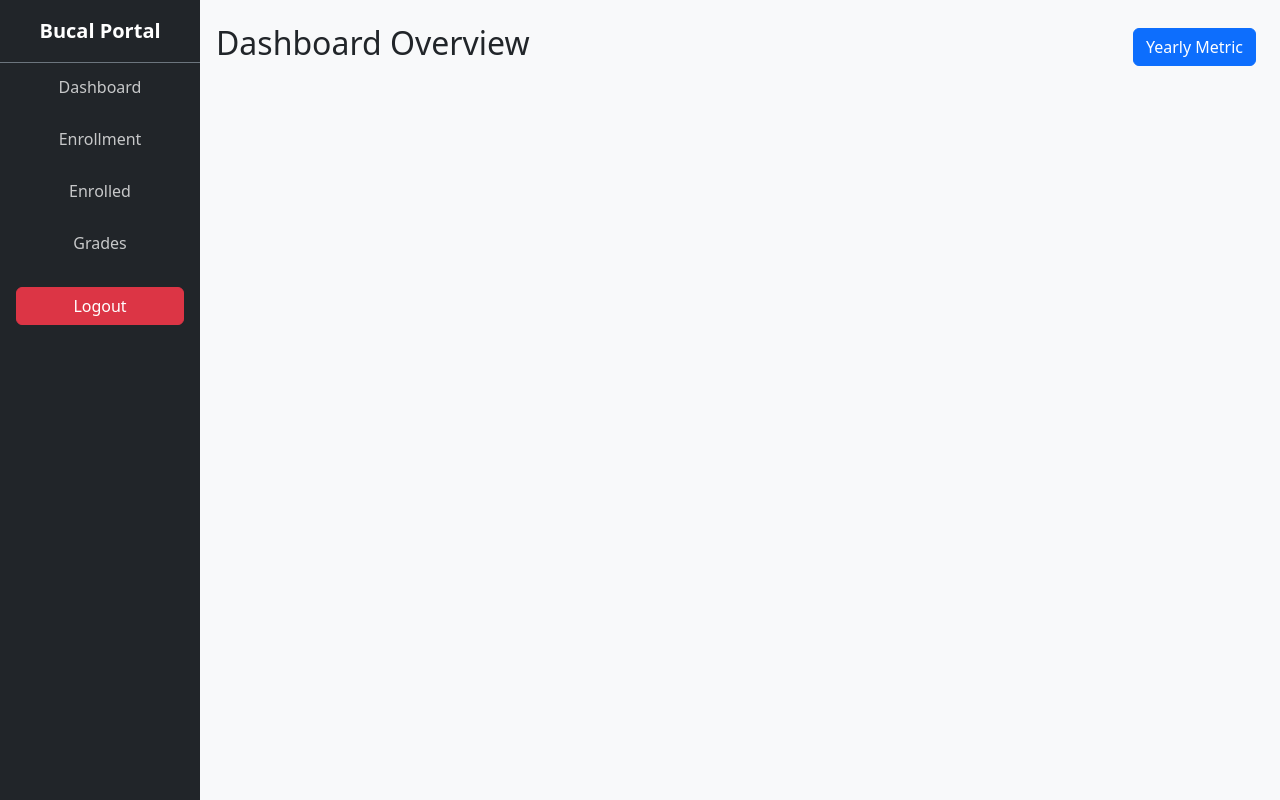
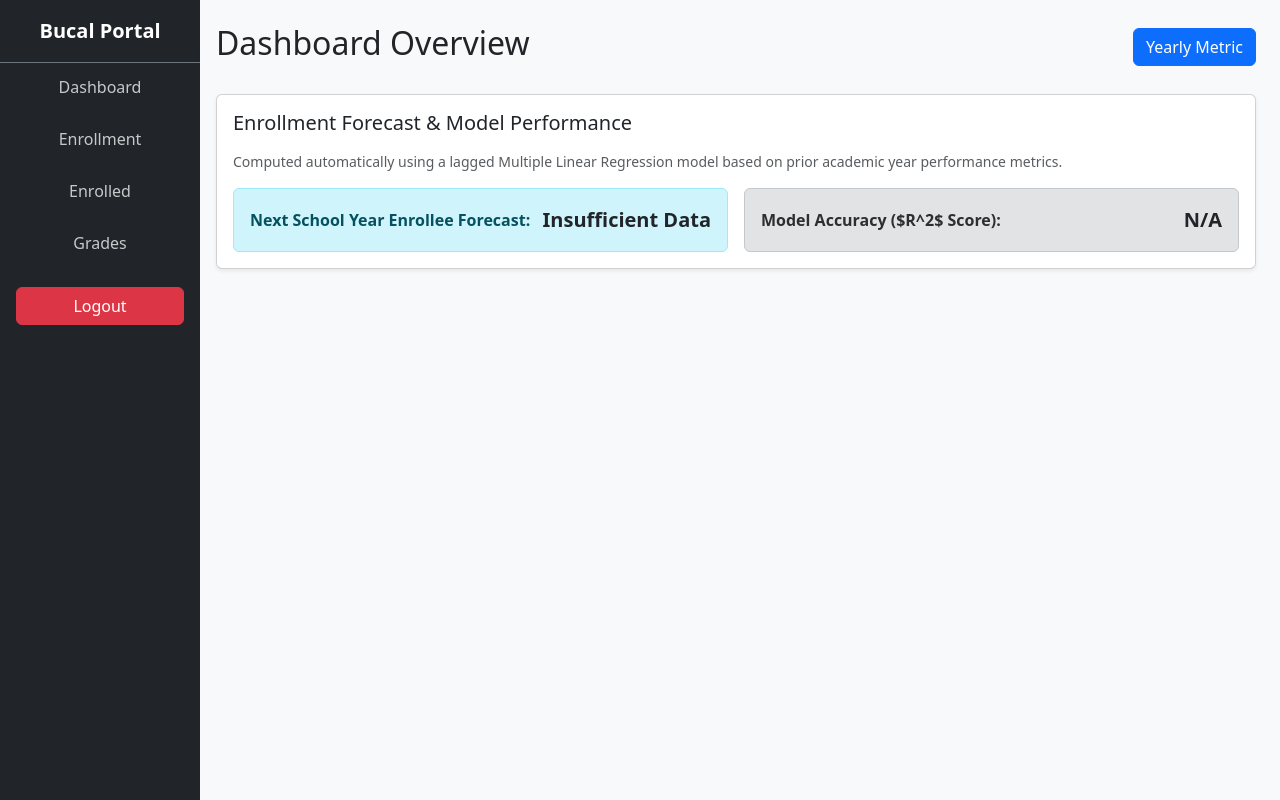
Before and after one commit to adashinobeniohubgit/BucalThesis, a Flask app: page / in a window 1280 px wide. Run offline with Flask 3, Linux system fonts and the light colour scheme; the visitor is signed in with stand-in values (Sample User, id 1); data comes from the database, SQL or seed files in the repository.

Commit message:
added multiress algo

```diff
--- a/app/routes.py
+++ b/app/routes.py
@@ -2,6 +2,8 @@ from flask import Blueprint, render_template, redirect, request, url_for, sessio
 from app.models import User, Enrollment, YearlyMetric # Make sure to import your User model instead of or alongside myTask
 from app import db
 from datetime import datetime
+import pandas as pd
+from sklearn.linear_model import LinearRegression
 
 main_bp = Blueprint('main', __name__)
 
@@ -97,7 +99,65 @@ def index():
     ensure_current_school_year_metric()
     metrics = YearlyMetric.query.order_by(YearlyMetric.school_year.desc()).all()
 
-    return render_template('dashboard.html', username=session['username'], metrics=metrics)
+    # --- AUTOMATED LAGGED MULTIPLE LINEAR REGRESSION ---
+    all_metrics_asc = YearlyMetric.query.order_by(YearlyMetric.school_year.asc()).all()
+    data = []
+    for m in all_metrics_asc:
+        data.append({
+            'school_year': m.school_year,
+            'enrollee_count': m.enrollee_count,
+            'promotion_rate': m.promotion_rate,
+            'cohort_survival_rate': m.cohort_survival_rate,
+            'completion_rate': m.completion_rate,
+            'transition_rate': m.transition_rate,
+            'dropout_rate': m.dropout_rate,
+            'graduation_rate': m.graduation_rate,
+            'retention_rate': m.retention_rate
+        })
+
+    df = pd.DataFrame(data)
+    pred_next_year = None
+    r2_score_val = None
+
+    if not df.empty:
+        df_clean = df[(df['enrollee_count'] > 0) & (df['promotion_rate'] > 0)].copy()
+
+        # Shift enrollee count up by 1 so year t features predict year t+1 enrollees
+        df_clean['next_enrollee_count'] = df_clean['enrollee_count'].shift(-1)
+        train_df = df_clean.dropna(subset=['next_enrollee_count'])
+
+        features = [
+            'promotion_rate', 'cohort_survival_rate', 'completion_rate',
+            'transition_rate', 'dropout_rate', 'graduation_rate', 'retention_rate'
+        ]
+
+        if len(train_df) > 0:
+            X = train_df[features]
+            y = train_df['next_enrollee_count']
+
+            model = LinearRegression()
+            model.fit(X, y)
+
+            # Calculate Model R2 Score
+            r2_score_val = round(float(model.score(X, y)), 4)
+
+            # Use the latest available row (e.g., 2026-2027) to predict the subsequent school year
+            latest_record = df.iloc[-1]
+            if latest_record['promotion_rate'] == 0 and len(df) > 1:
+                latest_features = df.iloc[-2][features].values.reshape(1, -1)
+            else:
+                latest_features = latest_record[features].values.reshape(1, -1)
+
+            prediction = model.predict(latest_features)[0]
+            pred_next_year = round(float(prediction))
+
+    return render_template(
+        'dashboard.html',
+        username=session['username'],
+        metrics=metrics,
+        pred_next_year=pred_next_year,
+        r2_score=r2_score_val
+    )
 
 @main_bp.route("/test_signatures")
 def test_signatures():
--- a/app/static/css/index.css
+++ b/app/static/css/index.css
@@ -21,26 +21,6 @@
     color: #ffffff;
 }
 
-/* Fixed Modal Overlay spanning full viewport */
-  .modal-overlay {
-    position: fixed;
-    top: 0;
-    left: 0;
-    width: 100vw;
-    height: 100vh;
-    background-color: rgba(0, 0, 0, 0.5);
-    z-index: 9999; /* Displays on top of all elements */
-    display: flex;
-    align-items: center;
-    justify-content: center;
-  }
-
-  /* Preview canvas overlay above the input text */
-  .signature-preview-box img {
-    max-height: 50px;
-    object-fit: contain;
-  }
-
 
 @media (max-width: 768px) {
 
--- a/app/templates/dashboard.html
+++ b/app/templates/dashboard.html
@@ -116,6 +116,32 @@
                     </div>
                 </div>
             </div>
+            <div class="card shadow-sm mt-4">
+                <div class="card-body">
+                    <h5 class="card-title text-dark mb-3">Enrollment Forecast & Model Performance</h5>
+                    <p class="text-muted small">Computed automatically using a lagged Multiple Linear Regression model based on prior academic year performance metrics.</p>
+
+                    <div class="row g-3">
+                        <div class="col-md-6">
+                            <div class="alert alert-info mb-0 d-flex justify-content-between align-items-center">
+                                <span><strong>Next School Year Enrollee Forecast:</strong></span>
+                                <span class="fs-5 fw-bold text-dark">
+                                    {{ pred_next_year if pred_next_year is not none else 'Insufficient Data' }}
+                                    {% if pred_next_year is not none %} enrollees {% endif %}
+                                </span>
+                            </div>
+                        </div>
+                        <div class="col-md-6">
+                            <div class="alert alert-secondary mb-0 d-flex justify-content-between align-items-center">
+                                <span><strong>Model Accuracy ($R^2$ Score):</strong></span>
+                                <span class="fs-5 fw-bold text-dark">
+                                    {{ r2_score if r2_score is not none else 'N/A' }}
+                                </span>
+                            </div>
+                        </div>
+                    </div>
+                </div>
+            </div>
             {% endblock %}
         </div>
     </section>
```
Also changed, not shown: app/static/css/enrollment.css (+20 -0 lines).
